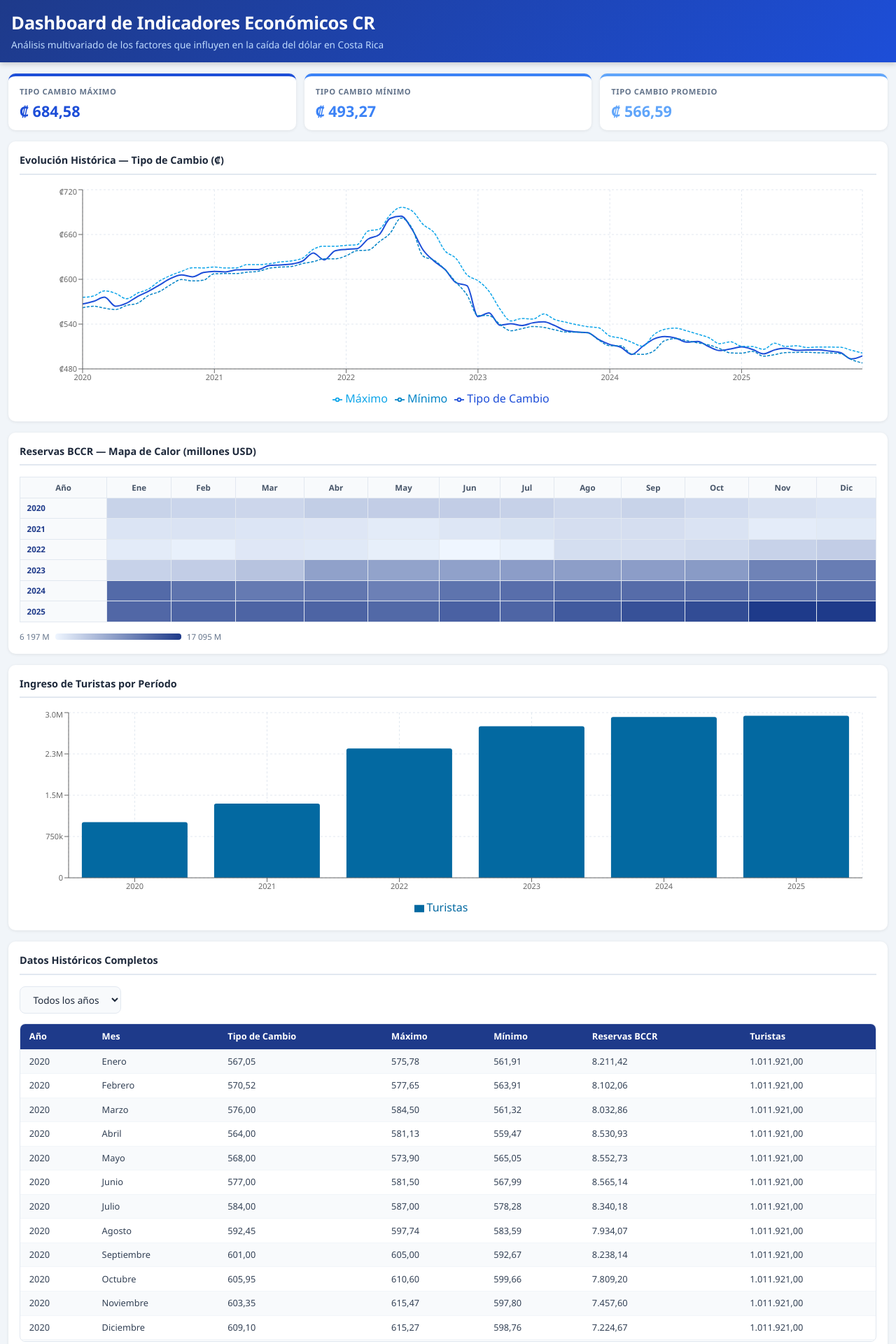
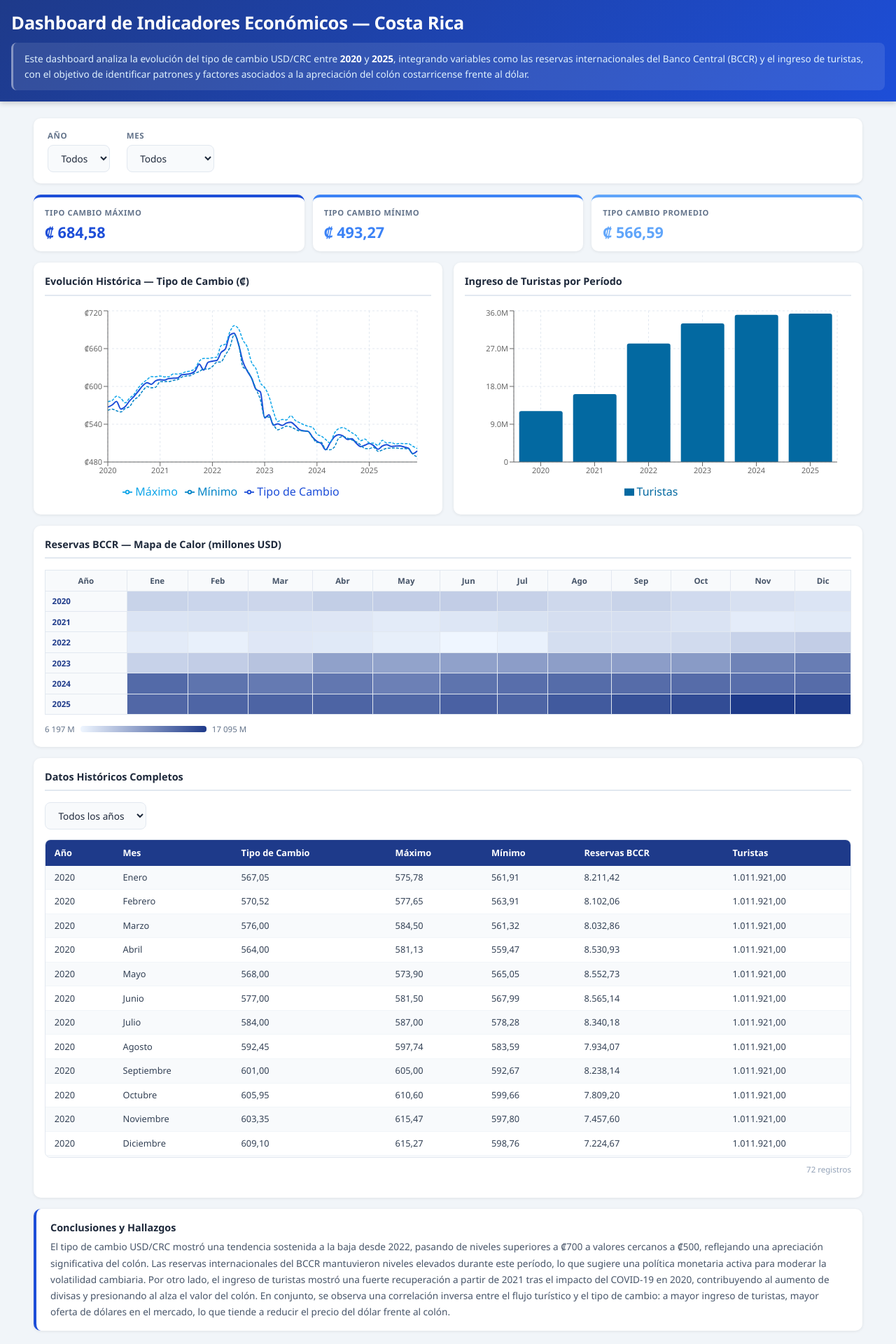
Before and after one commit to nangeel/VI_Dashboard-de-Indicadores-Econ-micos-CR, a React (Vite) app: page / in a window 1280 px wide. Shown: the top 1920 px of the page at 70% size. Built offline with nearby package versions, Linux system fonts and the light colour scheme.

Commit message:
cambio title

```diff
--- a/src/components/Dashboard.css
+++ b/src/components/Dashboard.css
@@ -54,7 +54,7 @@
 .dash-main {
   max-width: 1280px;
   margin: 0 auto;
-  padding: 1rem .75rem 2rem;
+  padding: 1.5rem 3rem 2rem;
   display: flex;
   flex-direction: column;
   gap: 1rem;
@@ -187,6 +187,16 @@
   max-width: 180px;
 }
 
+/* ── Grid 2 columnas ────────────────────────────────────────────────────── */
+.dash-grid-2 {
+  display: grid;
+  grid-template-columns: 1fr 1fr;
+  gap: 1rem;
+}
+@media (max-width: 900px) {
+  .dash-grid-2 { grid-template-columns: 1fr; }
+}
+
 /* ── Tabla ───────────────────────────────────────────────────────────────── */
 .table-filters {
   display: flex;
@@ -282,6 +292,70 @@
   text-align: right;
   padding-bottom: 1rem;
 }
+
+/* ── Descripción header ─────────────────────────────────────────────────── */
+.dash-description {
+  max-width: 1280px;
+  margin: .75rem auto 0;
+  padding: .75rem 1rem;
+  background: rgba(255,255,255,.1);
+  border-radius: 8px;
+  border-left: 3px solid rgba(255,255,255,.4);
+}
+.dash-description p { margin: 0; font-size: .85rem; color: #e0f2fe; line-height: 1.6; }
+.dash-description strong { color: #fff; }
+
+/* ── Secciones ─────────────────────────────────────────────────────────── */
+.section-block { display: flex; flex-direction: column; gap: 1rem; }
+.section-title {
+  font-size: .78rem;
+  font-weight: 700;
+  text-transform: uppercase;
+  letter-spacing: .08em;
+  color: #64748b;
+  margin: 0;
+  padding-bottom: .4rem;
+  border-bottom: 2px solid #e2e8f0;
+}
+
+/* ── Filtros bar ───────────────────────────────────────────────────────── */
+.filters-bar {
+  display: flex;
+  gap: 1.5rem;
+  flex-wrap: wrap;
+  background: #fff;
+  border-radius: 10px;
+  padding: 1rem 1.25rem;
+  box-shadow: 0 1px 4px rgba(0,0,0,.08);
+  align-items: flex-end;
+}
+.filter-item { display: flex; flex-direction: column; gap: .3rem; }
+.filter-label { font-size: .72rem; font-weight: 600; text-transform: uppercase; letter-spacing: .05em; color: #64748b; }
+
+/* ── KPI grid 6 columnas ───────────────────────────────────────────────── */
+.kpi-grid { grid-template-columns: repeat(3, 1fr); }
+@media (max-width: 600px)  { .kpi-grid { grid-template-columns: repeat(2, 1fr); } }
+
+/* ── Conclusiones ──────────────────────────────────────────────────────── */
+.conclusiones-grid {
+  display: grid;
+  grid-template-columns: 1fr 1fr;
+  gap: 1rem;
+}
+.conclusion-card {
+  background: #fff;
+  border-radius: 10px;
+  padding: 1rem 1.25rem;
+  box-shadow: 0 1px 4px rgba(0,0,0,.08);
+  display: flex;
+  gap: .85rem;
+  align-items: flex-start;
+  border-left: 4px solid #1d4ed8;
+}
+.conclusion-icon { font-size: 1.4rem; line-height: 1; flex-shrink: 0; }
+.conclusion-titulo { font-size: .9rem; font-weight: 700; color: #1e293b; margin: 0 0 .3rem; }
+.conclusion-texto  { font-size: .85rem; color: #475569; margin: 0; line-height: 1.7; }
+@media (max-width: 768px) { .conclusiones-grid { grid-template-columns: 1fr; } }
 
 /* ── Footer ──────────────────────────────────────────────────────────────── */
 .dash-footer {
--- a/src/components/Dashboard.jsx
+++ b/src/components/Dashboard.jsx
@@ -222,9 +222,22 @@ export default function Dashboard() {
       .catch(e => { setError(e.message); setLoading(false); });
   }, []);
 
+  // Filtros globales
+  const [filtroAño, setFiltroAño] = useState('');
+  const [filtroMes, setFiltroMes] = useState('');
+
+  const añosDisponibles = useMemo(() => [...new Set(data.map(d => d.año))].sort(), [data]);
+
+  const dataFiltrada = useMemo(() =>
+    data.filter(d =>
+      (!filtroAño || d.año === parseInt(filtroAño)) &&
+      (!filtroMes || d.mes === filtroMes)
+    )
+  , [data, filtroAño, filtroMes]);
+
   // Gráfico de líneas — serie cronológica, eje X: año-mes
   const lineData = useMemo(() =>
-    [...data]
+    [...dataFiltrada]
       .sort((a, b) => a.año - b.año || ORDEN_MESES.indexOf(a.mes) - ORDEN_MESES.indexOf(b.mes))
       .map(d => ({
         periodo:    `${d.año}-${String(ORDEN_MESES.indexOf(d.mes) + 1).padStart(2, '0')}`,
@@ -233,31 +246,27 @@ export default function Dashboard() {
         maximo:     d.maximo,
         minimo:     d.minimo,
       }))
-  , [data]);
+  , [dataFiltrada]);
 
-  // Barras turistas
   const turistasData = useMemo(() => {
     const map = {};
-    data.forEach(({ año, turistas }) => {
-      if (!map[año]) map[año] = turistas;
+    dataFiltrada.forEach(({ año, turistas }) => {
+      if (!map[año]) map[año] = 0;
+      map[año] += turistas;
     });
-    return Object.keys(map).sort().map(año => ({
-      periodo: año,
-      Turistas: map[año],
-    }));
-  }, [data]);
+    return Object.keys(map).sort().map(año => ({ periodo: año, Turistas: map[año] }));
+  }, [dataFiltrada]);
 
-  // KPIs
   const kpis = useMemo(() => {
-    if (!data.length) return null;
-    const tc = data.map(d => d.tipoCambio);
-    const mx = data.map(d => d.maximo);
-    const mn = data.map(d => d.minimo);
+    if (!dataFiltrada.length) return null;
+    const tc = dataFiltrada.map(d => d.tipoCambio);
+    const mx = dataFiltrada.map(d => d.maximo);
+    const mn = dataFiltrada.map(d => d.minimo);
     return {
       tcMax: Math.max(...tc), tcMin: Math.min(...tc), tcAvg: avg(tc),
       mxMax: Math.max(...mx), mnMin: Math.min(...mn),
     };
-  }, [data]);
+  }, [dataFiltrada]);
 
   if (loading) return <div className="dash-state">Cargando datos…</div>;
   if (error)   return <div className="dash-state dash-error">⚠ {error}</div>;
@@ -265,32 +274,66 @@ export default function Dashboard() {
   return (
     <div className="dash-root">
 
-      {/* ── Header ── */}
+      {/* ── 1. TÍTULO Y DESCRIPCIÓN ── */}
       <header className="dash-header">
         <div className="dash-header-inner">
           <div>
-            <h1 className="dash-title">Dashboard de Indicadores Económicos CR</h1>
-            <p className="dash-subtitle">Análisis multivariado de los factores que influyen en la caída del dólar en Costa Rica</p>
+            <h1 className="dash-title">Dashboard de Indicadores Económicos — Costa Rica</h1>
+
           </div>
 
+        </div>
+        <div className="dash-description">
+          <p>
+            Este dashboard analiza la evolución del tipo de cambio USD/CRC entre <strong>{data[0]?.año}</strong> y <strong>{data[data.length - 1]?.año}</strong>,
+            integrando variables como las reservas internacionales del Banco Central (BCCR) y el ingreso de turistas,
+            con el objetivo de identificar patrones y factores asociados a la apreciación del colón costarricense frente al dólar.
+          </p>
         </div>
       </header>
 
       <main className="dash-main">
 
-        {/* ── KPI Cards ── */}
+        {/* ── 2. FILTROS ── */}
+        <section className="section-block">
+
+          <div className="filters-bar">
+            <div className="filter-item">
+              <label className="filter-label">Año</label>
+              <select className="table-select" value={filtroAño} onChange={e => setFiltroAño(e.target.value)}>
+                <option value="">Todos</option>
+                {añosDisponibles.map(a => <option key={a} value={a}>{a}</option>)}
+              </select>
+            </div>
+            <div className="filter-item">
+              <label className="filter-label">Mes</label>
+              <select className="table-select" value={filtroMes} onChange={e => setFiltroMes(e.target.value)}>
+                <option value="">Todos</option>
+                {ORDEN_MESES.map(m => <option key={m} value={m}>{m}</option>)}
+              </select>
+            </div>
+          </div>
+        </section>
+
+        {/* ── 3. KPIs ── */}
         {kpis && (
-          <section className="kpi-grid">
+          <section className="section-block">
+
+            <div className="kpi-grid">
               <KpiCard label="Tipo Cambio Máximo"   value={`₡ ${fmt(kpis.tcMax)}`} accent="#1d4ed8" />
               <KpiCard label="Tipo Cambio Mínimo"   value={`₡ ${fmt(kpis.tcMin)}`} accent="#3b82f6" />
               <KpiCard label="Tipo Cambio Promedio" value={`₡ ${fmt(kpis.tcAvg)}`} accent="#60a5fa" />
+            </div>
           </section>
         )}
 
-        {/* ── Gráfico de Líneas ── */}
+        {/* ── 4. VISUALIZACIONES PRINCIPALES ── */}
+        <section className="section-block">
+
+          <div className="dash-grid-2">
             <div className="chart-card">
               <h3 className="chart-title">Evolución Histórica — Tipo de Cambio (₡)</h3>
-          <ResponsiveContainer width="100%" height={320}>
+              <ResponsiveContainer width="100%" height={280}>
                 <LineChart data={lineData} margin={{ top: 5, right: 20, left: 10, bottom: 5 }}>
                   <CartesianGrid strokeDasharray="3 3" stroke={C.border} />
                   <XAxis
@@ -312,13 +355,9 @@ export default function Dashboard() {
               </ResponsiveContainer>
             </div>
 
-        {/* ── Heatmap Reservas ── */}
-        <HeatmapReservas data={data} />
-
-        {/* ── Barras Turistas ── */}
             <div className="chart-card">
               <h3 className="chart-title">Ingreso de Turistas por Período</h3>
-          <ResponsiveContainer width="100%" height={300}>
+              <ResponsiveContainer width="100%" height={280}>
                 <BarChart data={turistasData} margin={{ top: 5, right: 20, left: 10, bottom: 5 }}>
                   <CartesianGrid strokeDasharray="3 3" stroke={C.border} />
                   <XAxis dataKey="periodo" tick={{ fontSize: 11 }} />
@@ -329,9 +368,26 @@ export default function Dashboard() {
                 </BarChart>
               </ResponsiveContainer>
             </div>
+          </div>
+        </section>
 
-        {/* ── Tabla ── */}
+        {/* ── 5. VISUALIZACIONES SECUNDARIAS ── */}
+        <section className="section-block">
+          <HeatmapReservas data={dataFiltrada} />
           <TablaHistorica raw={rawRows} />
+        </section>
+
+        {/* ── 6. CONCLUSIONES ── */}
+        <section className="section-block">
+          <div className="conclusion-card">
+            <div>
+              <p className="conclusion-titulo">Conclusiones y Hallazgos</p>
+              <p className="conclusion-texto">
+                El tipo de cambio USD/CRC mostró una tendencia sostenida a la baja desde 2022, pasando de niveles superiores a ₡700 a valores cercanos a ₡500, reflejando una apreciación significativa del colón. Las reservas internacionales del BCCR mantuvieron niveles elevados durante este período, lo que sugiere una política monetaria activa para moderar la volatilidad cambiaria. Por otro lado, el ingreso de turistas mostró una fuerte recuperación a partir de 2021 tras el impacto del COVID-19 en 2020, contribuyendo al aumento de divisas y presionando al alza el valor del colón. En conjunto, se observa una correlación inversa entre el flujo turístico y el tipo de cambio: a mayor ingreso de turistas, mayor oferta de dólares en el mercado, lo que tiende a reducir el precio del dólar frente al colón.
+              </p>
+            </div>
+          </div>
+        </section>
 
       </main>
 
@@ -339,19 +395,12 @@ export default function Dashboard() {
       <footer className="dash-footer">
         <p className="footer-title">Fuentes de datos oficiales</p>
         <div className="footer-sources">
-          <a href="https://www.bccr.fi.cr" target="_blank" rel="noreferrer" className="footer-link">
-            🏦 Banco Central de Costa Rica (BCCR)
-          </a>
+          <a href="https://www.bccr.fi.cr" target="_blank" rel="noreferrer" className="footer-link">🏦 Banco Central de Costa Rica (BCCR)</a>
           <span className="footer-sep">·</span>
-          <a href="https://www.ict.go.cr" target="_blank" rel="noreferrer" className="footer-link">
-            ✈ Instituto Costarricense de Turismo (ICT)
-          </a>
+          <a href="https://www.ict.go.cr" target="_blank" rel="noreferrer" className="footer-link">✈ Instituto Costarricense de Turismo (ICT)</a>
           <span className="footer-sep">·</span>
-          <a href="https://es.investing.com/currencies/usd-crc-user-rankings" target="_blank" rel="noreferrer" className="footer-link">
-            📈 Investing.com — USD/CRC
-          </a>
+          <a href="https://es.investing.com/currencies/usd-crc-user-rankings" target="_blank" rel="noreferrer" className="footer-link">📈 Investing.com — USD/CRC</a>
         </div>
-
       </footer>
 
     </div>
```
Lines whose indentation alone changed are shown as unchanged.
